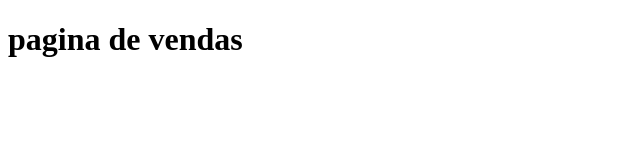
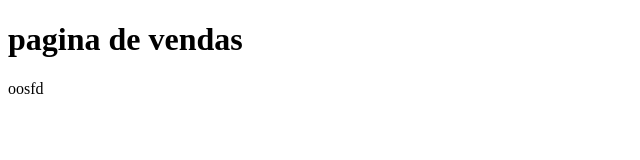
Before and after one commit to viniciusavalentim/aulagithub, a plain HTML site: page blog.html in a window 1280 px wide. Shown: the full height of the page, 0-640 px from the left. Drawn offline with Linux system fonts and the light colour scheme.

Commit message:
update blog

```diff
--- a/blog.html
+++ b/blog.html
@@ -8,5 +8,6 @@
 <body>
 
     <h1>pagina de vendas</h1>
+    <p>oosfd</p>
 </body>
 </html>
```
